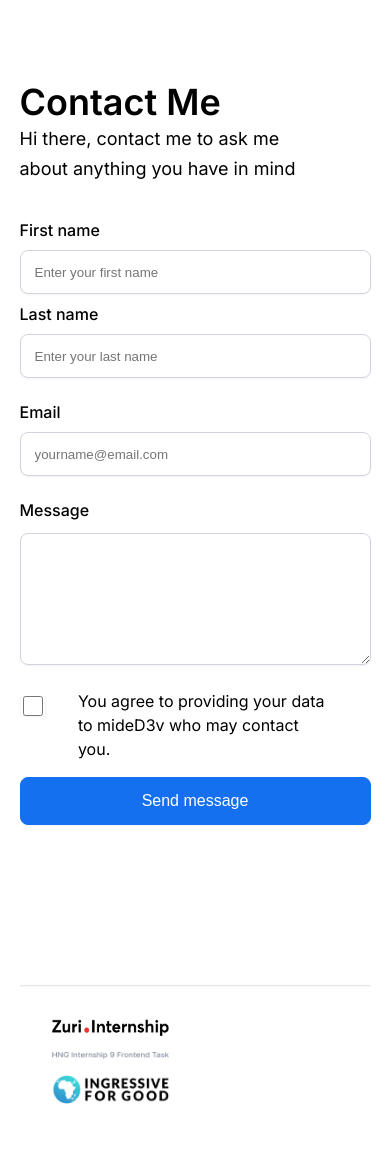
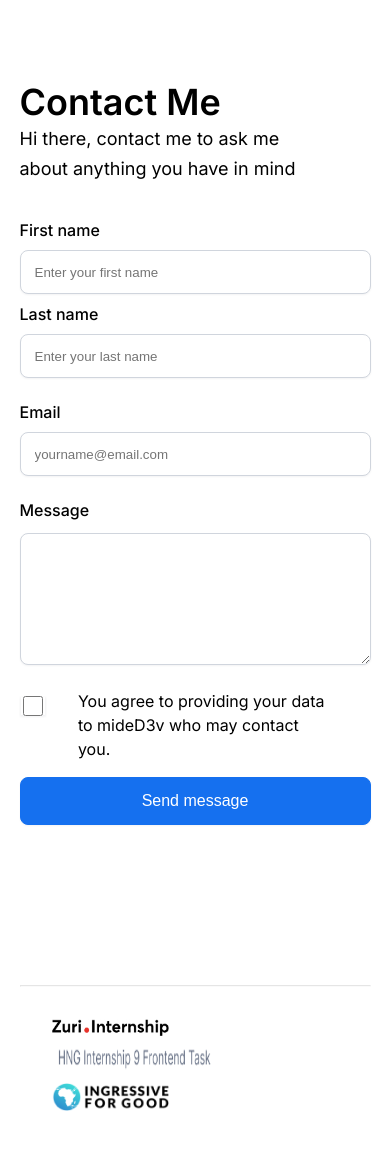
Before and after one commit to mideD3V/linktree, a React (Create React App) app: page /contact in a window 390 px wide. Shown: the top 1150 px of the page. Built offline with nearby package versions, Linux system fonts and the light colour scheme.

Commit message:
style: updated hng logo

```diff
--- a/src/footer/Footer.css
+++ b/src/footer/Footer.css
@@ -1,31 +1,40 @@
-#footer{
+#footer {
   width: 100vw;
   margin: 1em auto;
   display: flex;
 }
-#footer a{
+#footer a {
   text-align: center;
   margin: 2em auto;
   justify-content: space-around;
 }
-#footer a img{
+#footer a img {
   width: 15vw;
   align-items: center;
-    justify-content:space-around;
+  justify-content: space-around;
+}
+#hng9 {
+  width: 800px;
+  height: 15px;
+  transform: scale(1.2);
+}
+@media screen and (max-width: 700px) {
+  #footer {
+    display: block;
+    width: 70vw;
+    margin: 2em;
   }
 
-@media screen and (max-width:700px){
-    #footer{
-        display: block;
-        width: 70vw;
-        margin: 2em ;
-    }
-
-    #footer a img{
+  #footer a img {
     display: flex;
     align-items: center;
     justify-content: center;
     width: 30vw;
     margin-bottom: 1rem;
   }
+  #hng9 {
+    margin-left: 1.5em;
+    height: 15px;
+    transform: scale(1.3);
   }
+}
--- a/src/footer/Footer.jsx
+++ b/src/footer/Footer.jsx
@@ -7,13 +7,12 @@ import FooterStyles from './Footer.css'
 
 export const Footer = () => {
   return (
-      <div id="footer">
-
+    <div id="footer">
       <a href="https://training.zuri.team/">
         <img src={ZuriLogo} alt="zuri internship" />
       </a>
       <a href="https://training.zuri.team/">
-        <img src={HNG} alt="hng" />
+        <img src={HNG} alt="hng" id="hng9" />
       </a>
       <a href="https://training.zuri.team/">
         <img src={I4G} alt="i4g" />
```
Lines whose indentation alone changed are shown as unchanged.
